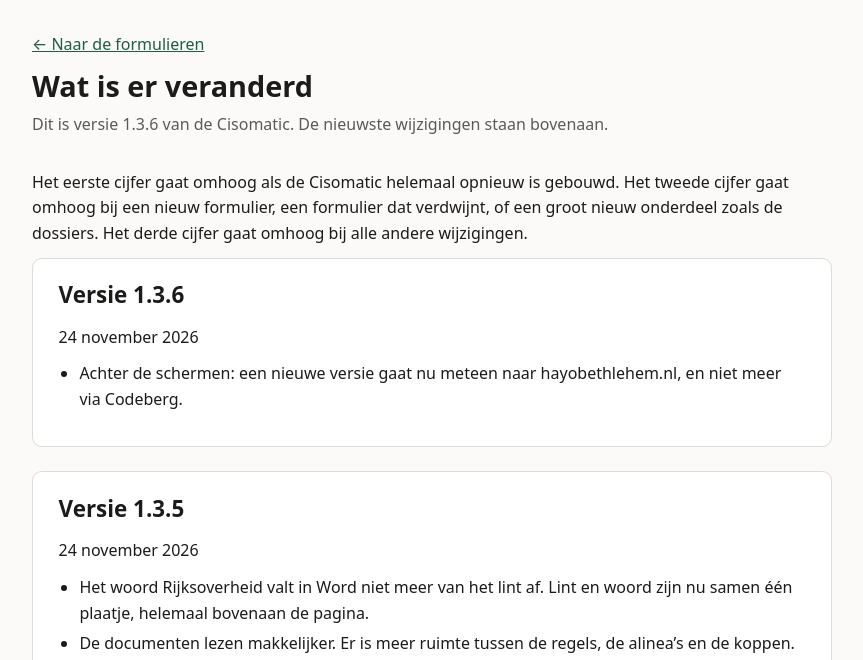
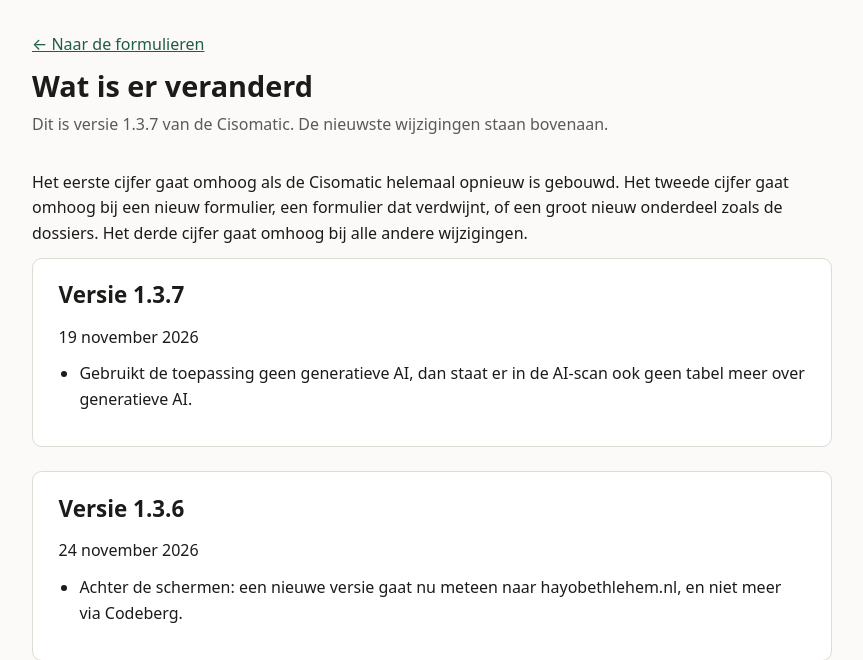
Before and after one commit to hayo/Cisomatic, a PHP site: page /wijzigingen/index.php in a window 1280 px wide. Shown: the top 660 px of the page, without its empty margins (208-1071 px from the left). Run offline with PHP 8.4, Linux system fonts and the light colour scheme.

Commit message:
Cisomatic: geen tabel over generatieve AI zonder generatieve AI
Een lege aankruisvraag is [] en geen '', dus de verborgen vraag naar de
afwegingen telde als ingevuld. De tabel staat er nu alleen bij generatieve AI.
Versie 1.3.7.

```diff
--- a/aiscan/rapport.php
+++ b/aiscan/rapport.php
@@ -135,7 +135,8 @@ function ai_rapport_antwoorden(array $a, array $u): array
         cm_antwoord_tekst($key, $a) ?: 'Geen van deze',
     ];
 
-    $gai = array_filter(
+    // Alleen bij generatieve AI. Anders zijn die vragen verborgen, en is een lege aankruisvraag [] in plaats van ''.
+    $gai = ($a['ai_generatief'] ?? '') !== 'ja' ? [] : array_filter(
         array_keys(cm_alle_vragen()),
         static fn (string $key): bool => str_starts_with($key, 'gai_') && ($a[$key] ?? '') !== ''
     );
--- a/wijzigingen/versies.php
+++ b/wijzigingen/versies.php
@@ -13,6 +13,14 @@
 declare(strict_types=1);
 
 return [
+    [
+        'versie' => '1.3.7',
+        'datum' => '2026-11-19',
+        'wijzigingen' => [
+            'Gebruikt de toepassing geen generatieve AI, dan staat er in de AI-scan ook geen tabel meer over '
+                . 'generatieve AI.',
+        ],
+    ],
     [
         'versie' => '1.3.6',
         'datum' => '2026-11-24',
```
